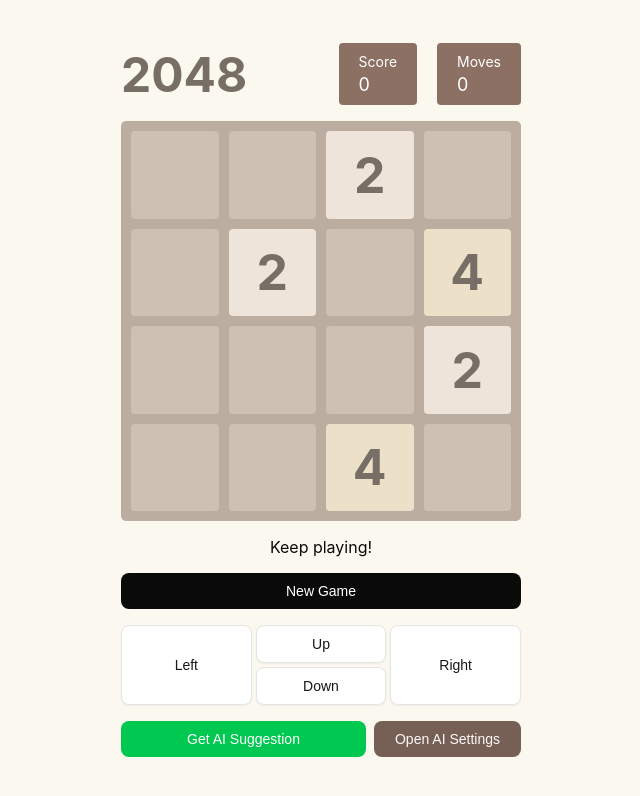
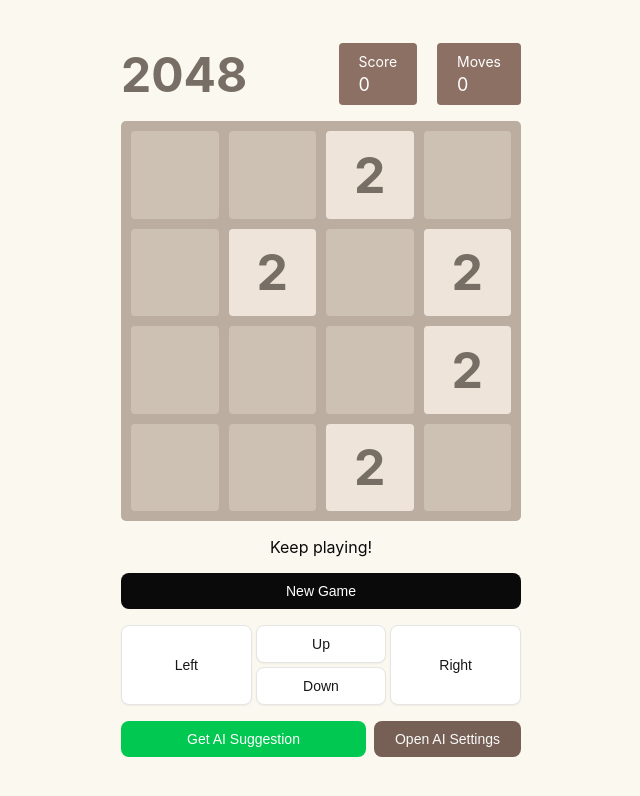
Before and after one commit to Yexiaoxing/2048_ai, a React (Vite) app: page / in a window 1280 px wide. Shown: the top 796 px of the page, without its empty margins (319-959 px from the left). Built offline with nearby package versions, Linux system fonts and the light colour scheme.

Commit message:
fix: only spawn 2 during initialize

```diff
--- a/src/shared/game-logic.ts
+++ b/src/shared/game-logic.ts
@@ -1,3 +1,4 @@
+import { logger } from "../utils/logger";
 import { getRandomInteger } from "../utils/random";
 import { type Board, type Coordinates, Direction } from "./game-types";
 
@@ -10,7 +11,7 @@
         .map(() => Array(BOARD_SIZE).fill(0));
 
     for (let i = 0; i < spawnCount; i++) {
-        board = spawnTile(board);
+        board = spawnTile(board, 1); // Spawn only '2' tiles for the initial board
     }
 
     return board;
@@ -49,14 +50,17 @@
  * @param board The current game board
  * @returns A new board with a new tile spawned
  */
-export const spawnTile = (board: Board): Board => {
+export const spawnTile = (board: Board, smallTileProbability = NEW_TILE_PROBABILITY): Board => {
     const emptyCell = getEmptyCells(board);
     if (emptyCell.length === 0) return board;
 
     const newBoard = copyBoard(board);
     const [row, col] = emptyCell[getRandomInteger(0, emptyCell.length - 1)];
-    const value = Math.random() < NEW_TILE_PROBABILITY ? 2 : 4;
+    const value = Math.random() < smallTileProbability ? 2 : 4;
     newBoard[row][col] = value;
+
+    logger.info(`Spawned tile ${value} at position (${row}, ${col})`);
+
     return newBoard;
 };
 
--- /dev/null
+++ b/src/utils/logger.ts
@@ -0,0 +1,13 @@
+// TODO: Replace console.log with a proper logging library for better log management and formatting.
+// TODO: Add remote log collector
+export const logger = {
+    info: (message: string) => {
+        console.log(`[INFO] ${message}`);
+    },
+    warn: (message: string) => {
+        console.warn(`[WARN] ${message}`);
+    },
+    error: (message: string) => {
+        console.error(`[ERROR] ${message}`);
+    },
+};
```
